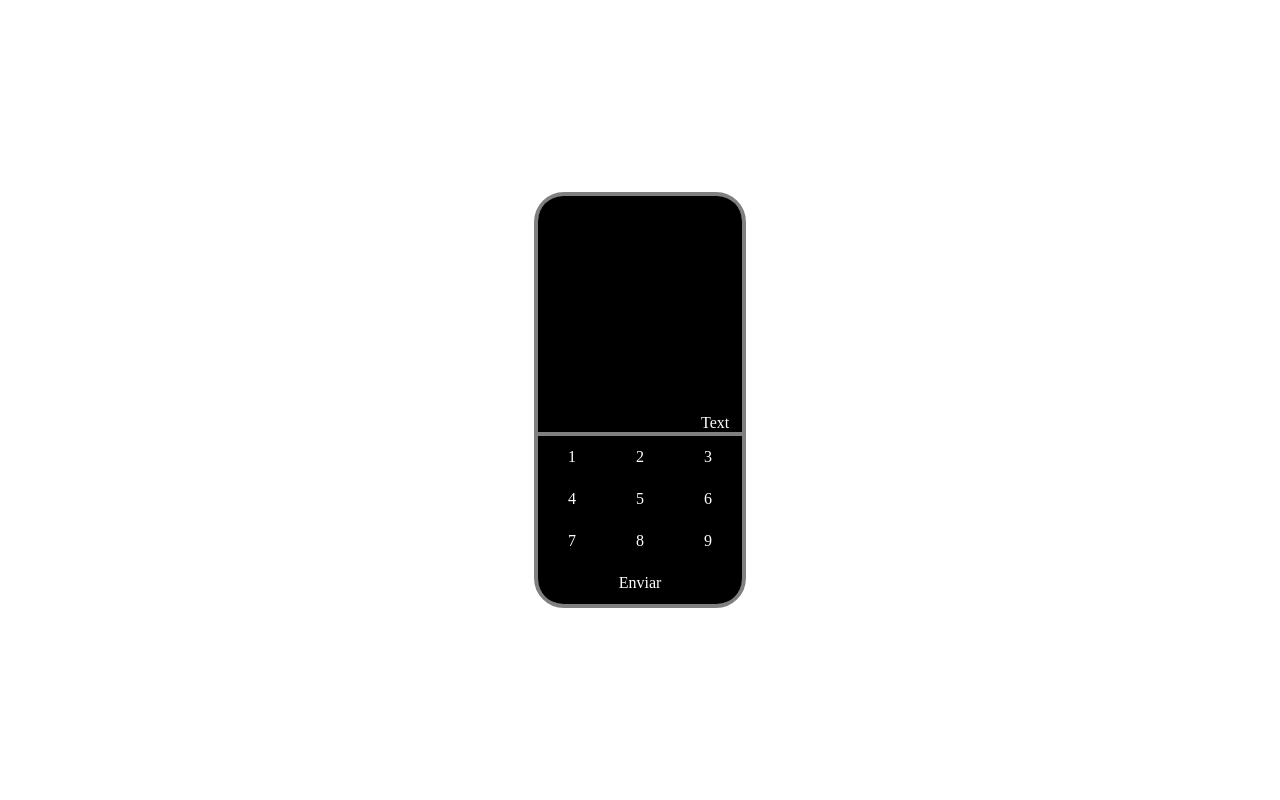
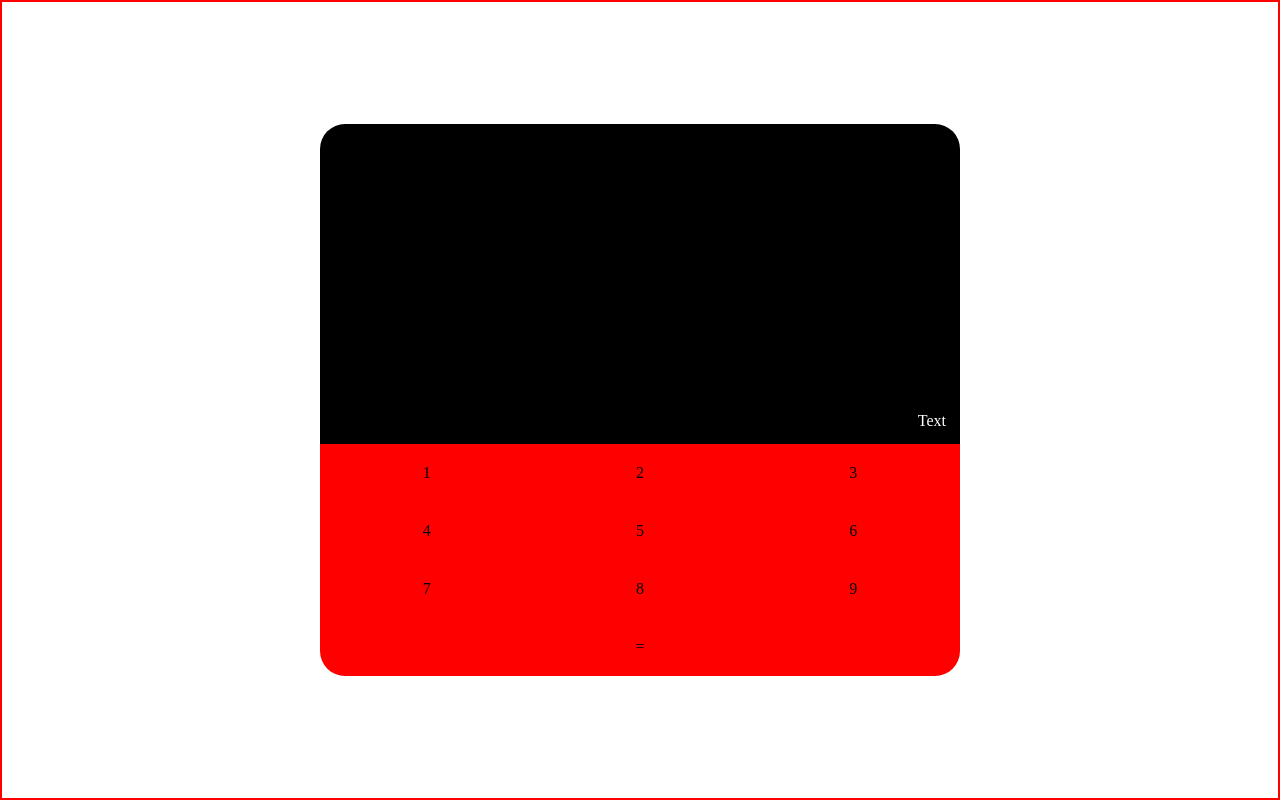
Before and after one commit to craftsmaker/omni-calculator, a React (Create React App) app in the folder Desktop/: page / in a window 1280 px wide. Built offline with nearby package versions, Linux system fonts and the light colour scheme.

Commit message:
New style

```diff
--- a/Desktop/src/App.js
+++ b/Desktop/src/App.js
@@ -5,36 +5,47 @@ function App(){
   return (
     <div className="container">
       <div className="child-container">
+
         <div id="screen">
-            <div>
+          <div className="teste">
             <div id="answer">Text</div>
           </div>
         </div>
 
-          <div>
+        <Handlers/>
+      </div>
+    </div>
+  )
+}
+
+function Handlers() {
+  return (
+    <div id="buttons">
+        <div className="teste">
             <p>1</p>
             <p>2</p>
             <p>3</p>
         </div>
 
-          <div>
+        <div className="teste">
             <p>4</p>
             <p>5</p>
             <p>6</p>
         </div>
 
-          <div>
+        <div className="teste">
             <p>7</p>
             <p>8</p>
             <p>9</p>
         </div>
 
-          <div id="enviar">
-            <p>Enviar</p>
+        <div id="send" className="teste">
+            <p>=</p>
         </div>
     </div>
-      </div>
-  )
+  );
 }
 
+
+
 export default App;
--- a/Desktop/src/style.css
+++ b/Desktop/src/style.css
@@ -3,60 +3,62 @@
   padding: 0;
   box-sizing: border-box;
 }
-.container {
+.container{
   display: flex;
-  flex-direction: column;
   justify-content: center;
   align-items: center;
-  width: 100%;
+  width: 100vw;
   height: 100vh;
+  border: 2px solid red;
 }
 
-.container > .child-container {
-  border: 4px solid gray;
-  border-radius: 30px 30px 30px 30px;
+.teste{
+  display: flex;
+  flex-direction: row;
+  width: 50vw;
 }
 
-.container > .child-container > #enviar > p {
+.child-container{
+  border-radius: 25px 25px 0 0;
+}
+
+#screen{
+  height: 40vh;
+  position: relative;
+  background-color: black;
+  border-radius: inherit;
+  color: white;
+}
+
+#screen div{
+  position: absolute;
+  bottom: 0;
+  right: 0;
+  padding: 14px;
+}
+
+p{
+  background-color: red;
+  padding: 20px 12px;
   width: 100%;
   text-align: center;
+}
+
+p:hover{
+  filter: brightness(0.8);
+  cursor: pointer;
+}
+
+#send{
   border-radius: 0 0 25px 25px;
 }
 
-#screen {
-  height: 30vh;
-  background-color: black;
-  color: white;
-  position: relative;
-  border-radius: 25px 25px 0 0;
-  border-bottom: 4px solid gray;
+#send p{
+  border-radius: inherit;
 }
 
-.container > .child-container > div {
-  display: flex;
-  flex-direction: row;
+@media screen and (max-width: 200px) {
+  .teste {
+    width: 120px;
+  }
 }
-
-.container .child-container > div > p,
-.container > .child-container > div > #screen {
-  background-color: black;
-  color: white;
-  padding: 12px 30px;
-  text-decoration: none;
-  cursor: pointer;
-}
-
-.container > .child-container > div > #screen {
-  height: 200px;
-}
-
-#answer {
-  position: absolute;
-  bottom: 0;
-  right: 0;
-  margin-right: 0.8em;
-}
-
-.container .child-container p:hover{
-  background-color: blue;
-}
```
Lines whose indentation alone changed are shown as unchanged.
